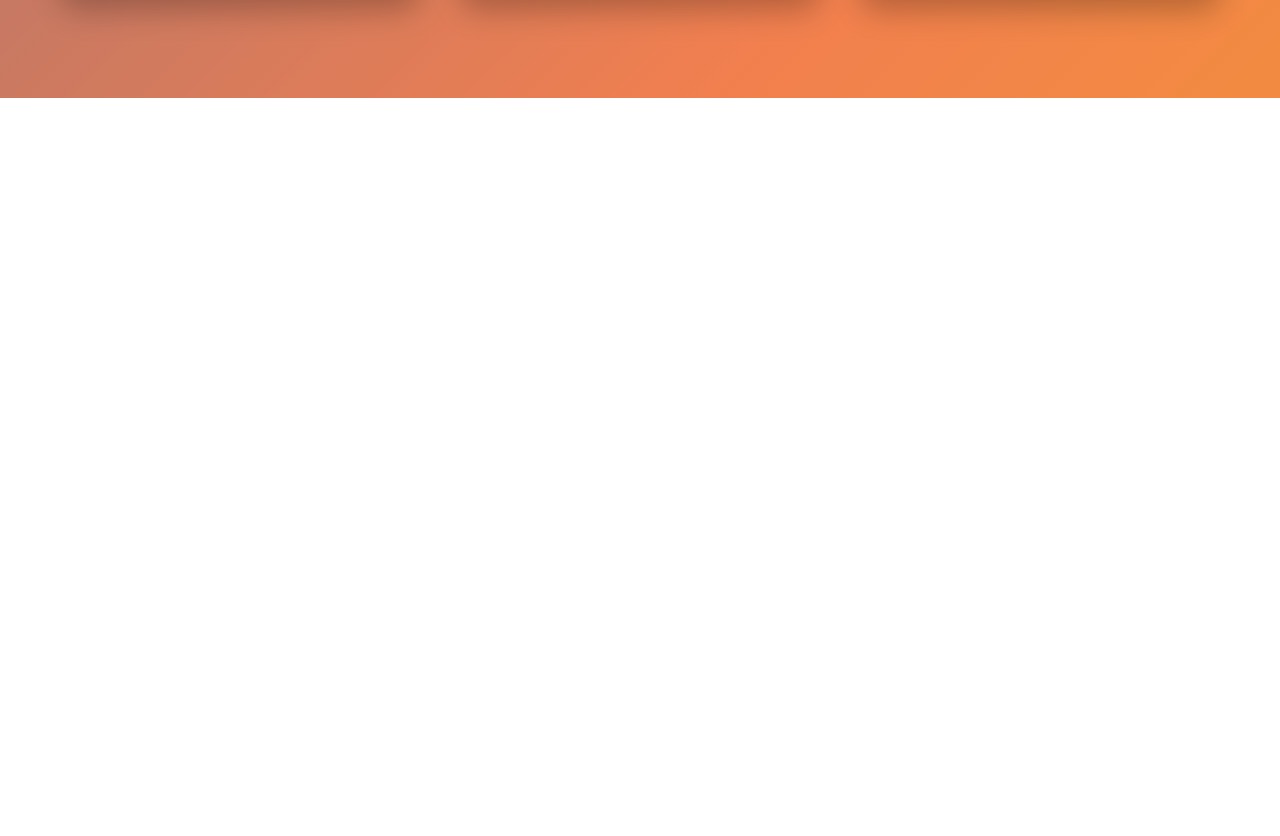
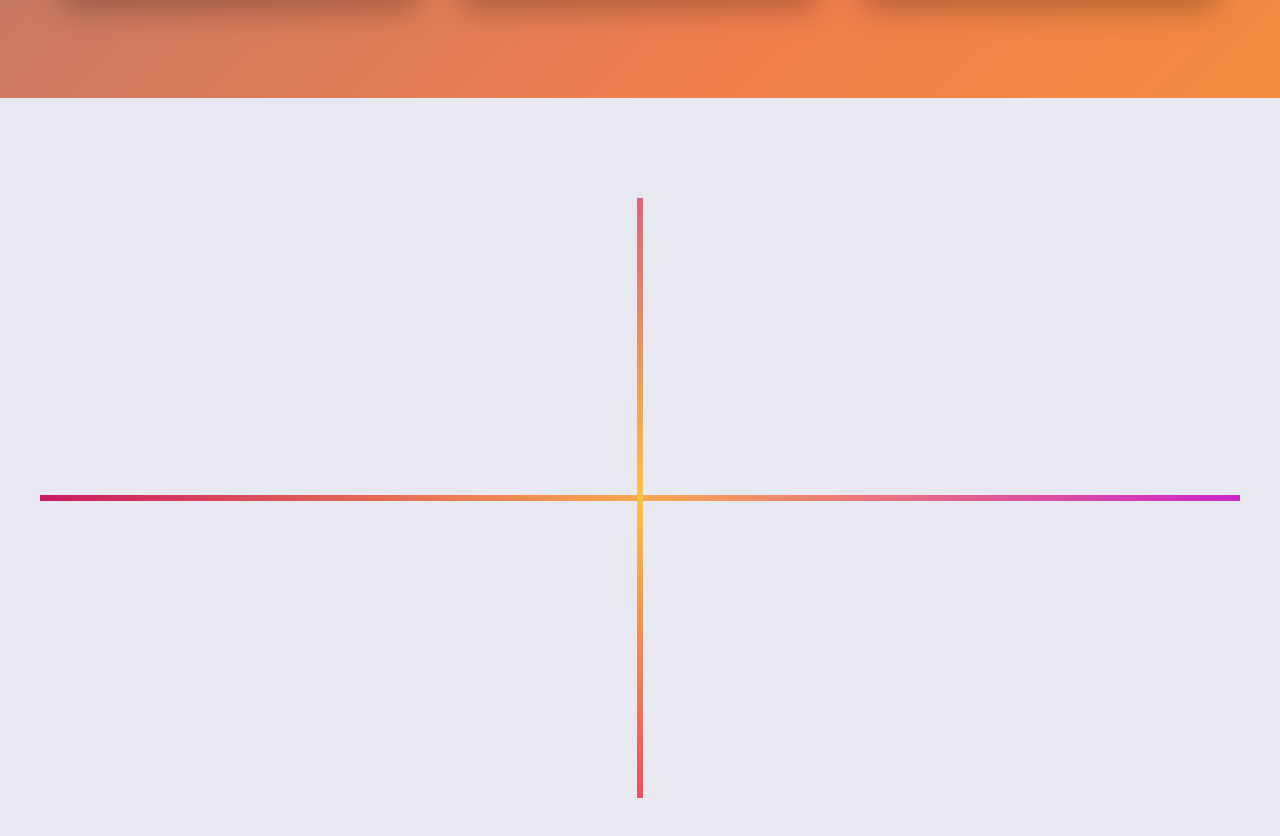
Before and after one commit to blaugrinder/Fleepin, a React (Vite) app: page / in a window 1280 px wide. Shown: the part 1932-2768 px from the top of the page. Before the commit the page ends 2030 px from the top, so only its background shows below. Built offline with nearby package versions, Linux system fonts and the light colour scheme.

Commit message:
feat : creating third page
Installed react particles to test something, but canceled the idea later.
Created the Stats page, there's no words or numbers yet.

```diff
--- a/package.json
+++ b/package.json
@@ -13,7 +13,9 @@
     "aos": "^2.3.4",
     "react": "^19.1.0",
     "react-dom": "^19.1.0",
-    "react-icons": "^5.5.0"
+    "react-icons": "^5.5.0",
+    "react-tsparticles": "^2.12.2",
+    "tsparticles": "^3.9.1"
   },
   "devDependencies": {
     "@eslint/js": "^9.30.1",
--- a/src/App.jsx
+++ b/src/App.jsx
@@ -5,6 +5,7 @@ import 'aos/dist/aos.css'
 import Header from './components/Header'
 import Home from './components/Home'
 import WhyChooseUs from './components/WhyChooseUs'
+import Stats from './components/StatsPage'
 
 function App() {
   useEffect(() => {
@@ -17,6 +18,7 @@ function App() {
       <main>
         <Home />
         <WhyChooseUs />
+        <Stats />
       </main>
     </>
   )
--- /dev/null
+++ b/src/components/StatsPage.jsx
@@ -0,0 +1,20 @@
+import React from 'react';
+import '../styles/StatsPage.css';
+
+function StatsPage() {
+  return (
+    <section className="stats-page">
+      <div className="stats-grid">
+        <div className="stat-block top-left"></div>
+        <div className="stat-block top-right"></div>
+        <div className="stat-block bottom-left"></div>
+        <div className="stat-block bottom-right"></div>
+
+        <div className="line horizontal"></div>
+        <div className="line vertical"></div>
+      </div>
+    </section>
+  );
+}
+
+export default StatsPage;
--- /dev/null
+++ b/src/styles/StatsPage.css
@@ -0,0 +1,62 @@
+.stats-page {
+  min-height: 100vh;
+  background-color: #E8E9F0;
+  display: flex;
+  justify-content: center;
+  align-items: center;
+}
+
+.stats-grid {
+  position: relative;
+  width: 1200px;
+  height: 600px;
+  display: grid;
+  grid-template-columns: 1fr 1fr;
+  grid-template-rows: 1fr 1fr;
+  gap: 0;
+}
+
+.stat-block {
+  width: 100%;
+  height: 100%;
+}
+
+.top-left {
+  grid-column: 1;
+  grid-row: 1;
+}
+.top-right {
+  grid-column: 2;
+  grid-row: 1;
+}
+.bottom-left {
+  grid-column: 1;
+  grid-row: 2;
+}
+.bottom-right {
+  grid-column: 2;
+  grid-row: 2;
+}
+
+.line {
+  position: absolute;
+  z-index: 2;
+}
+
+.line.horizontal {
+  top: 50%;
+  left: 0;
+  width: 100%;
+  height: 6px;
+  transform: translateY(-50%);
+  background: linear-gradient(to right, #C91B62, #FBA84C, #CD23CC);
+}
+
+.line.vertical {
+  top: 0;
+  left: 50%;
+  width: 6px;
+  height: 100%;
+  transform: translateX(-50%);
+  background: linear-gradient(to bottom, #D96679, #F6C248, #EA4F5D);
+}
```
Also changed, not shown: 1 other file (tests, documents, lock files or other folders).
